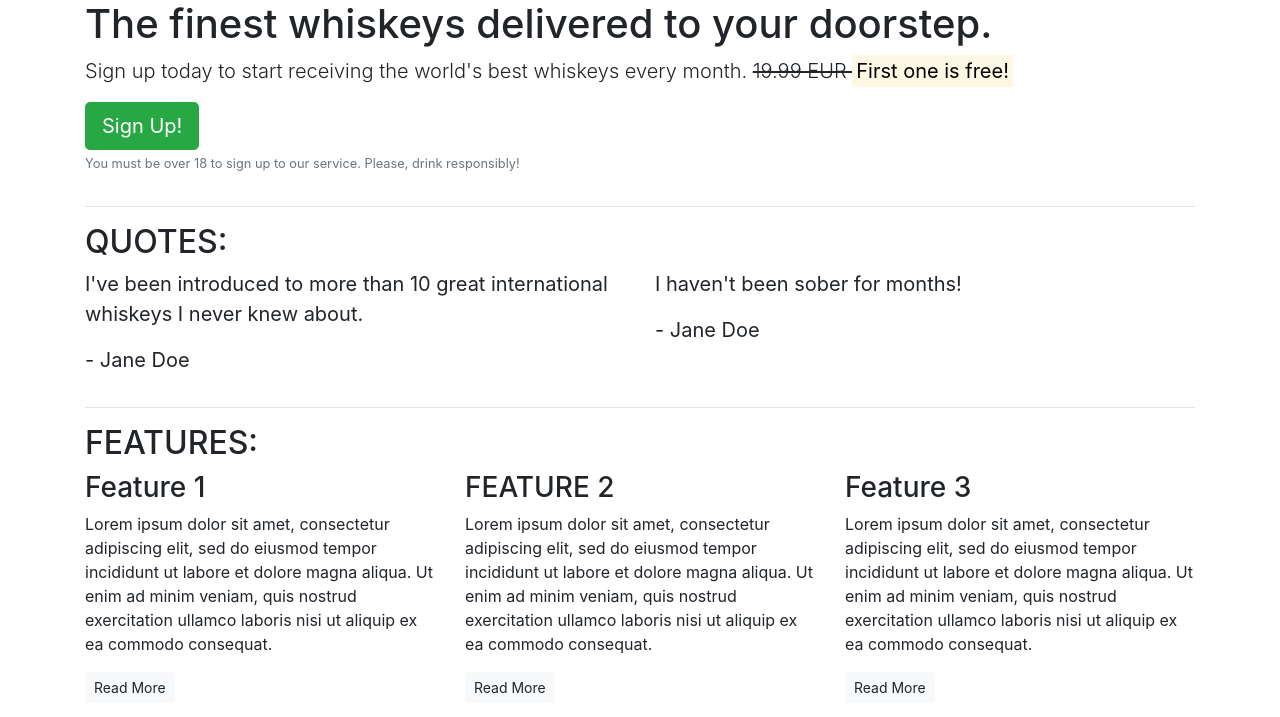
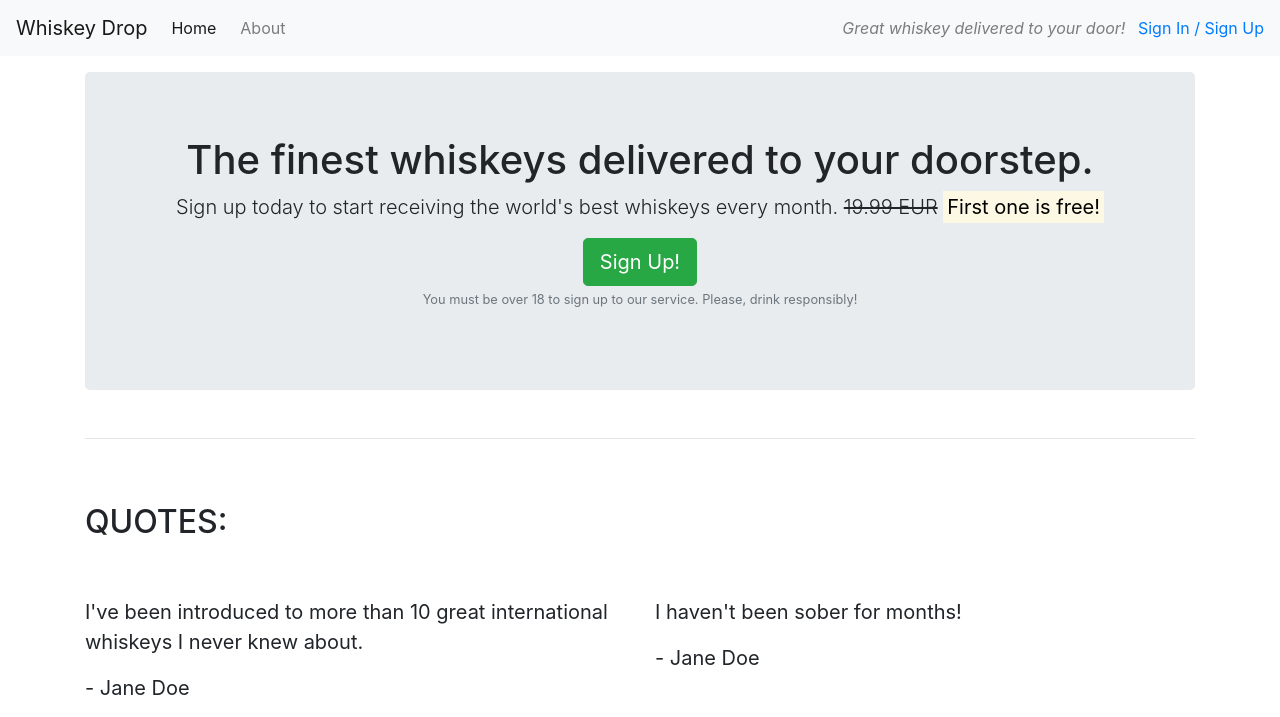
Before and after one commit to CarinaAJ/bootstrap-test, a plain HTML site: page index.html in a window 1280 px wide. Shown: the top 717 px of the page. Drawn offline with nearby package versions, Linux system fonts and the light colour scheme.

Commit message:
Add navbar and other components

```diff
--- a/index.html
+++ b/index.html
@@ -10,14 +10,28 @@
 </head>
 
 <body>
-    <article class="container">
+    <nav class="navbar navbar-light bg-light navbar-expand-sm">
+        <a href="/" class="navbar-brand">Whiskey Drop</a>
+        <ul class="navbar-nav mr-auto">
+            <li class="active nav-item mr-2"><a class="nav-link" href="/">Home</a></li>
+            <li class="nav-item mr-2"><a class="nav-link" href="/about">About</a></li>
+            <li class="nav-item mr-2 d-block d-sm-none"><a class="nav-link" href="/login">Sign In / Sign Up</a></li>
+        </ul>
+        <div class="d-none d-md-block">
+            <p class="navbar-text my-auto mr-2"><i>Great whiskey delivered to your door!</i></p>
+            <a href="/login">Sign In / Sign Up</a>
+        </div>
+    </nav>
+    <article class="container mt-3">
         <!-- Callout -->
         <div class="row">
             <div class="col-12">
-                <section class="callout">
+                <section class="callout jumbotron text-center">
                     <h1>The finest whiskeys delivered to your doorstep.</h1>
-                    <p class="lead">Sign up today to start receiving the world's best whiskeys every month. <s>19.99 EUR
-                        </s><strong><mark>First one is
+                    <p class="lead">Sign up today to start receiving the world's best whiskeys every month.
+                        <s class="d-none d-sm-inline">19.99 EUR</s>
+                        <span class="d-inline d-sm-none"><br></span>
+                        <strong><mark>First one is
                                 free!</mark></strong></p>
                     <button class="btn btn-success btn-lg">Sign Up!</button>
                     <p class="text-muted"><small>You must be over 18 to sign up to our service. Please, drink
@@ -31,7 +45,7 @@
         <!-- Quotes -->
         <section class="quotes">
             <div class="row">
-                <div class="col-12">
+                <div class="col-12 my-5">
                     <h2 class="text-uppercase">Quotes:</h2>
                 </div>
             </div>
@@ -57,7 +71,7 @@
         <!-- Features -->
         <section class="features">
             <div class="row">
-                <div class="col-12">
+                <div class="col-12 my-5">
                     <h2 class="text-uppercase">Features:</h2>
                 </div>
             </div>
```
